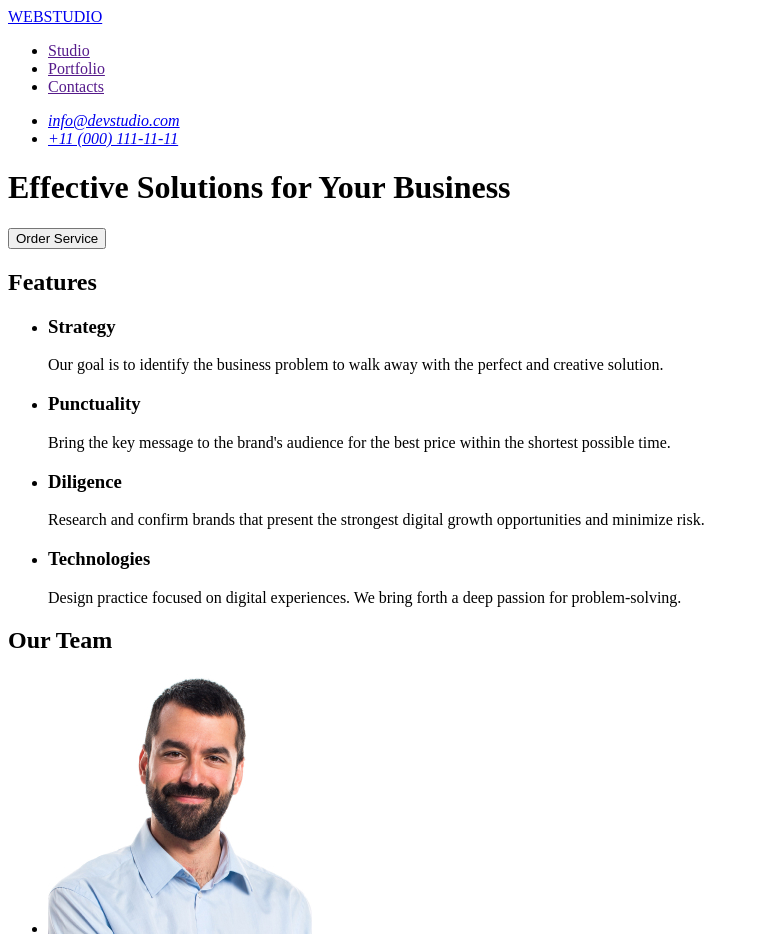
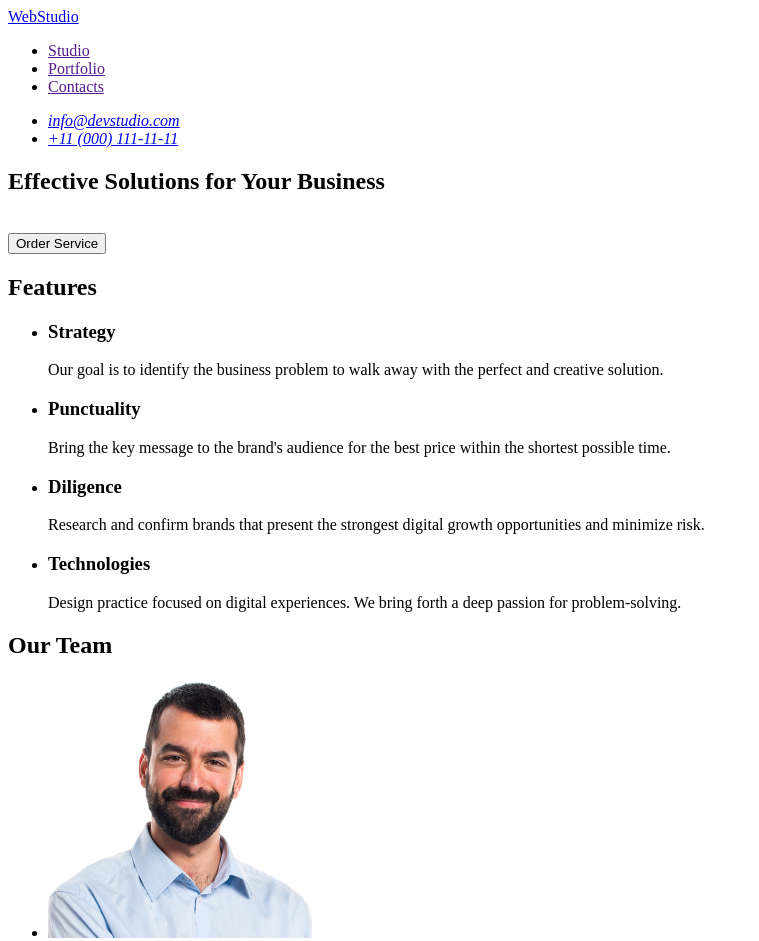
Before and after one commit to Sporysh1990/goit-markup-hw-01, a plain HTML site: page index.html in a window 1280 px wide. Shown: the top 941 px of the page, without its empty margins (0-759 px from the left). Drawn offline with Linux system fonts and the light colour scheme.

Commit message:
update index.html file

```diff
--- a/index.html
+++ b/index.html
@@ -8,7 +8,7 @@
 <!--Page HEADER-->
 <header>
     <nav>
-        <a href="./index.html">WEBSTUDIO</a>
+        <a href="./index.html">WebStudio</a>
         <ul>
             <li><a href="">Studio</a></li>
             <li><a href="">Portfolio</a></li>
@@ -24,30 +24,28 @@
 </header>
 <!-- Page main-->
 <main>
-    <h1>Effective Solutions for Your Business</h1>
+    <section>
+    <h1>Effective Solutions for Your Business</h1> <br/>
     <button type="button">Order Service</button>
+    </section>
     <section>
         <h2>Features</h2>
         <ul>
             <li>
                 <h3>Strategy</h3>
-                <p>Our goal is to identify the business
-                    problem to walk away with the perfect and creative solution.</p>
+                <p>Our goal is to identify the business problem to walk away with the perfect and creative solution.</p>
             </li>
             <li>
                 <h3>Punctuality</h3>
-                <p>Bring the key message to the brand's audience for
-                    the best price within the shortest possible time.</p>
+                <p>Bring the key message to the brand's audience for the best price within the shortest possible time.</p>
             </li>
             <li>
                 <h3>Diligence</h3>
-                <p>Research and confirm brands that present the strongest digital
-                    growth opportunities and minimize risk.</p>
+                <p>Research and confirm brands that present the strongest digital growth opportunities and minimize risk.</p>
             </li>
             <li>
                 <h3>Technologies</h3>
-                <p>Design practice focused on digital experiences. We bring forth
-                    a deep passion for problem-solving.</p>
+                <p>Design practice focused on digital experiences. We bring forth a deep passion for problem-solving.</p>
             </li>
         </ul>
     </section>
@@ -78,7 +76,7 @@
     </section>
 </main>
 <footer>
-    <a href="./index.html">WEBSTUDIO</a>
+    <a href="./index.html">WebStudio</a>
     <p>Increase the flow of customers and sales for your business
          with digital marketing & growth solutions.</p>
 </footer>
```
